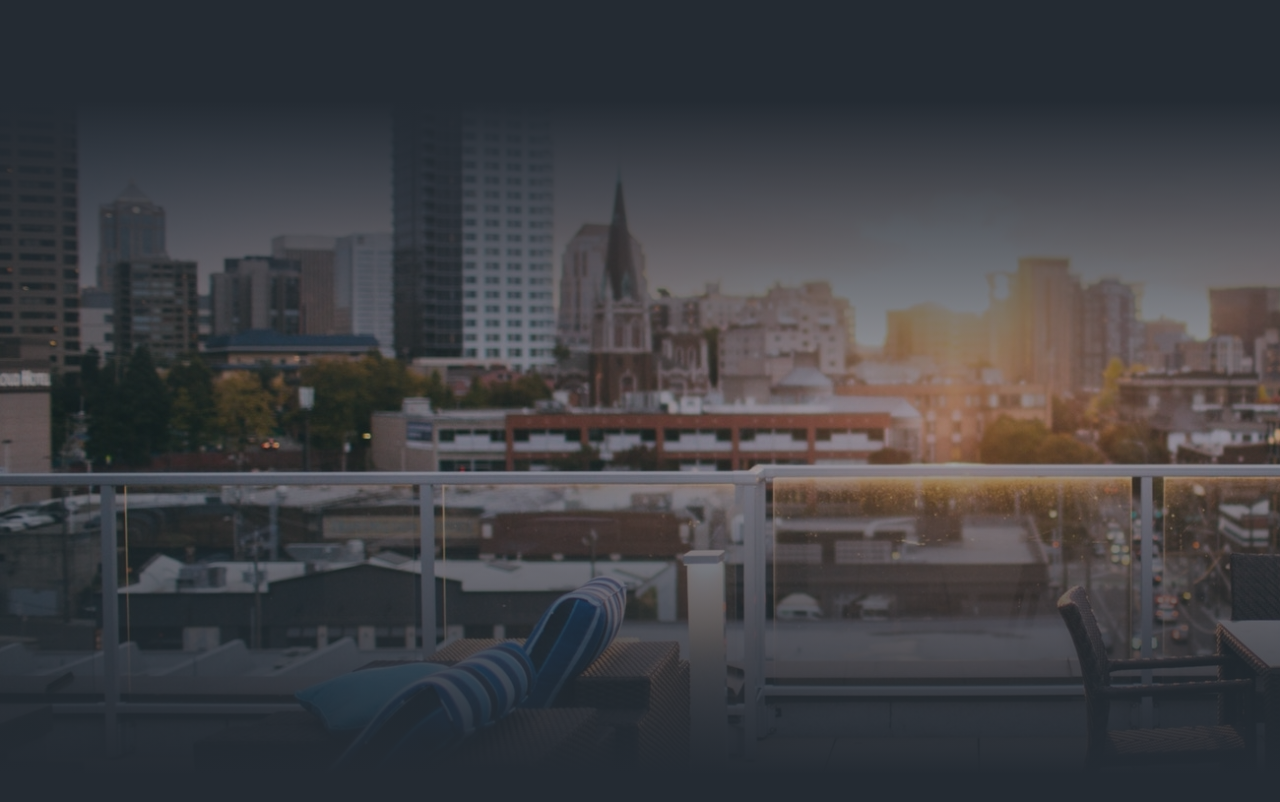
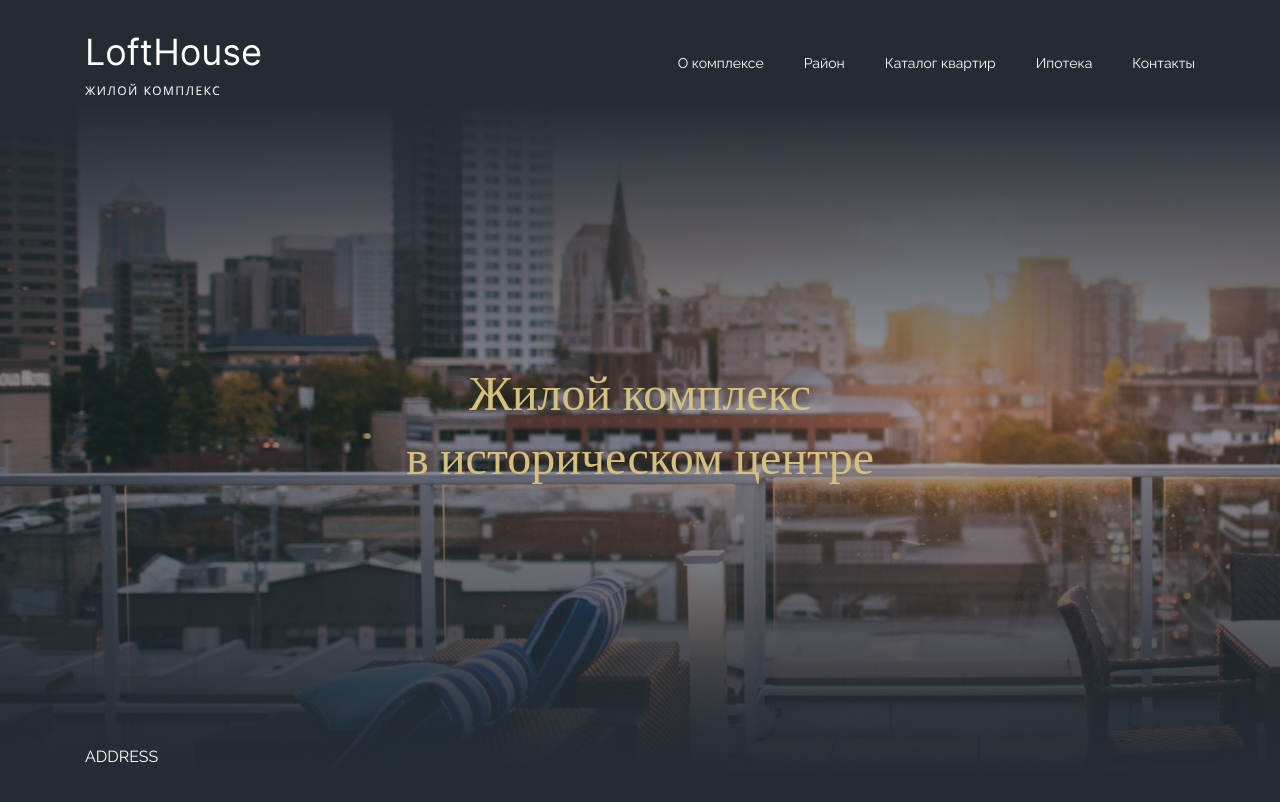
Before and after one commit to muzykalniy/LoftHouse_practice, a plain HTML site: page index.html in a window 1280 px wide. Drawn offline with nearby package versions, Linux system fonts and the light colour scheme; a web font is replaced by a local one.

Commit message:
commit header

```diff
--- a/index.html
+++ b/index.html
@@ -9,6 +9,35 @@
 <body>
     <header class="header">
 
+        <div class="header__top">
+            <div class="container">
+                <div class="header__top-row">
+                    <img src="./img/logo.svg" alt="LoftHouse"></img>
+                    <div class="header__nav">  <nav class="nav">
+                        <ul class="nav__list">
+                           <li><a href="#!">О комплексе</a></li>
+                           <li><a href="#!">Район</a></li>
+                           <li><a href="#!">Каталог квартир</a></li>
+                           <li><a href="#!">Ипотека</a></li>
+                           <li><a href="#!">Контакты</a></li>
+                        </ul>
+                       </nav>
+                    </div>
+                    </div>
+            </div>
+        </div>
+
+        <div class="header__title">
+            <div class="container">
+                <h1>Жилой комплекс
+                    <br>в историческом центре</h1> <!-- br используем как перенос строчки -->
+            </div>
+        </div>
+
+        <div class="header__footer">
+            <div class="container">ADDRESS</div>
+        </div>
+
     </header>
 
 
--- a/scss/base/_vars.scss
+++ b/scss/base/_vars.scss
@@ -15,7 +15,7 @@ $font-secondary: "Roboto", sans-serif; //второстепенный шрифт
 
 // Colors - определяем какие цвета присутствуют на макете - мы переходим вверху слева в Фигме на название фрейма, во вкладке Дизайн смотрим на название и в Инспект копируем хекскод
 
-$dark: #242B33; //цвет темы
-$accent:#D4C17F;//акцентный цвет, каким выполнены все заголовки
+$dark: #242b33; //цвет темы
+$accent: #d4c17f; //акцентный цвет, каким выполнены все заголовки
 $white: #fff; // создаем для последовательности цветов
-$footer-bg: #2D343C; // смотрим цвет у футера
+$footer-bg: #2d343c; // смотрим цвет у футера
--- a/scss/blocks/_header.scss
+++ b/scss/blocks/_header.scss
@@ -1,4 +1,9 @@
 .header {
+    padding-top: 30px;
+    padding-bottom: 74px;
+    display: flex;
+    flex-direction: column;
+    justify-content: space-between;
     min-height: 840px;
     background: linear-gradient(
             180deg,
@@ -8,3 +13,21 @@
         ),
         url("/img/header/header-bg.jpeg");
 }
+.header__top {
+    position: sticky;
+    top: 0;
+    bottom: 30vh;
+}
+.header__top-row {
+    display: flex;
+    justify-content: space-between;
+    align-items: center;
+}
+
+.header__title {
+    text-align: center;
+    font-size: 48px;
+    font-family: $font-accent;
+    color: $accent;
+    font-weight: 700px;
+}
--- /dev/null
+++ b/scss/blocks/_nav.scss
@@ -0,0 +1,8 @@
+nav {
+    font-size: 14px;
+}
+
+.nav__list {
+    display: flex;
+    column-gap: 40px;
+}
--- a/scss/main.scss
+++ b/scss/main.scss
@@ -6,4 +6,5 @@
 @import "./base/base"; //основные стили для страницы
 
 // Blocks - подключаем все разделы по одному
-@import "./blocks/header"; //основные стили для страницы
+@import "./blocks/header"; //подключаем хэдер
+@import "./blocks/nav"; // подключаем навигацию
```
Also changed, not shown: css/main.css, 1 other file.
